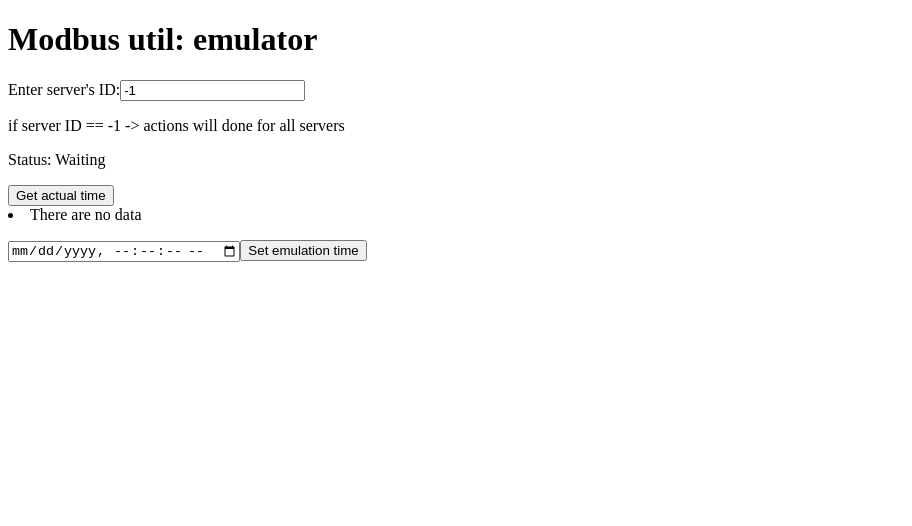
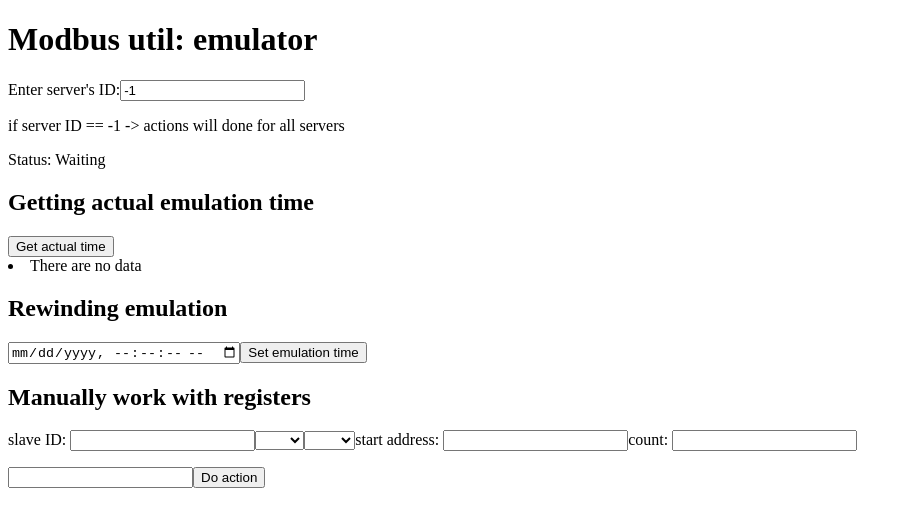
Before and after one commit to Daniil-Kurganov/modbus-emulator, an Angular app: page / in a window 1280 px wide. Shown: the top 526 px of the page, without its empty margins (0-912 px from the left). Built offline with nearby package versions, Linux system fonts and the light colour scheme.

Commit message:
Implemented WEB-API for manually reading registers

```diff
--- a/src/app/app.component.ts
+++ b/src/app/app.component.ts
@@ -12,15 +12,40 @@
                 <input [(ngModel)]="server_id" type="number" min="-1">
                 <p>if server ID == -1 -> actions will done for all servers
                 <p>Status: {{status}}</p>
+                <h2>Getting actual emulation time</h2>
                 <button (click)="getActualTime()">Get actual time</button>
                 @for(current_data of actual_times; track $index){
                     <li>{{current_data.id}} - {{current_data.actual_time}}</li>
                 } @empty {
                     <li>There are no data</li>
                 }
+                <h2>Rewinding emulation</h2>
                 <p>
                     <input type="datetime-local" step="1" [(ngModel)]="rewind_time">
                     <button (click)="rewindEmulation()">Set emulation time</button>
+                </p>
+                <h2>Manually work with registers</h2>
+                <p>
+                    <label>slave ID: </label>
+                    <input type="number" min="0" [(ngModel)]="slaveID">
+                    <select [(ngModel)]="registerType">
+                        <option>coils</option>
+                        <option>DI</option>
+                        <option>HR</option>
+                        <option>IR</option>
+                    </select>
+                    <select [(ngModel)]="operationIsRead">
+                        <option value=true>read</option>
+                        <option value=false>write</option>
+                    </select>
+                    <label>start address: </label>
+                    <input type="number" min="0" [(ngModel)]="startIndex">
+                    <label>count: </label>
+                    <input type="number" min="1" [(ngModel)]="count">
+                </p>
+                <p>
+                    <input [(ngModel)]="registerData">
+                    <button (click)="manuallyRegistersWork()">Do action</button>
                 </p>`
 })
 
@@ -30,8 +55,9 @@
     status: string = "Waiting"
     rewind_time: string
     constructor(private http: HttpClient) {}
+    URLHead = "modbus-emulator"
     getActualTime(): void {
-        let request = 'modbus-emulator/time/actual'
+        let request = `${this.URLHead}/time/actual`
         if (this.server_id!==-1) {
             request = request + `?server_id=${this.server_id}`
         }
@@ -47,11 +73,25 @@
         this.rewind_time = this.rewind_time.replace("T", "%20")
         this.rewind_time = this.rewind_time.replaceAll(":", "%3A")
         console.log(this.rewind_time)
-        let request = `modbus-emulator/time/rewind_emulation?timepoint=${this.rewind_time}`
+        let request = `${this.URLHead}/time/rewind_emulation?timepoint=${this.rewind_time}`
         if (this.server_id!==-1) {
             request = request + `&server_id=${this.server_id}`
         }
         this.http.post(request, {}).subscribe({error: error => console.log(error)});
         this.status = "Success"
     }
+    slaveID: number
+    registerType: string
+    operationIsRead: boolean
+    startIndex: number
+    count: number
+    registerData: string
+    manuallyRegistersWork(): void {
+        let request = `${this.URLHead}/registers?server_id=${this.server_id}&slave_id=${this.slaveID}&type=${this.registerType}&start_index=${this.startIndex}`
+        if (this.operationIsRead) {
+            request += `&count=${this.count}`
+            this.http.get(request).subscribe({next:(data:any) => this.registerData=data, error: error => console.error(error)});
+            return
+        }
+    }
 }
```
